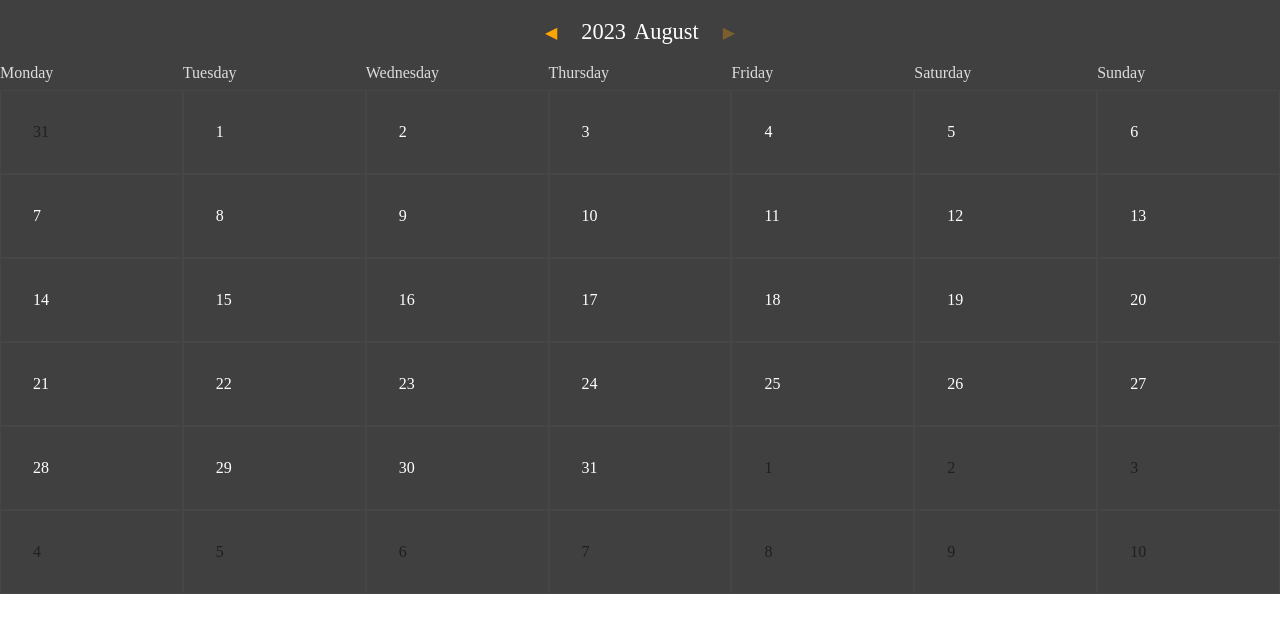
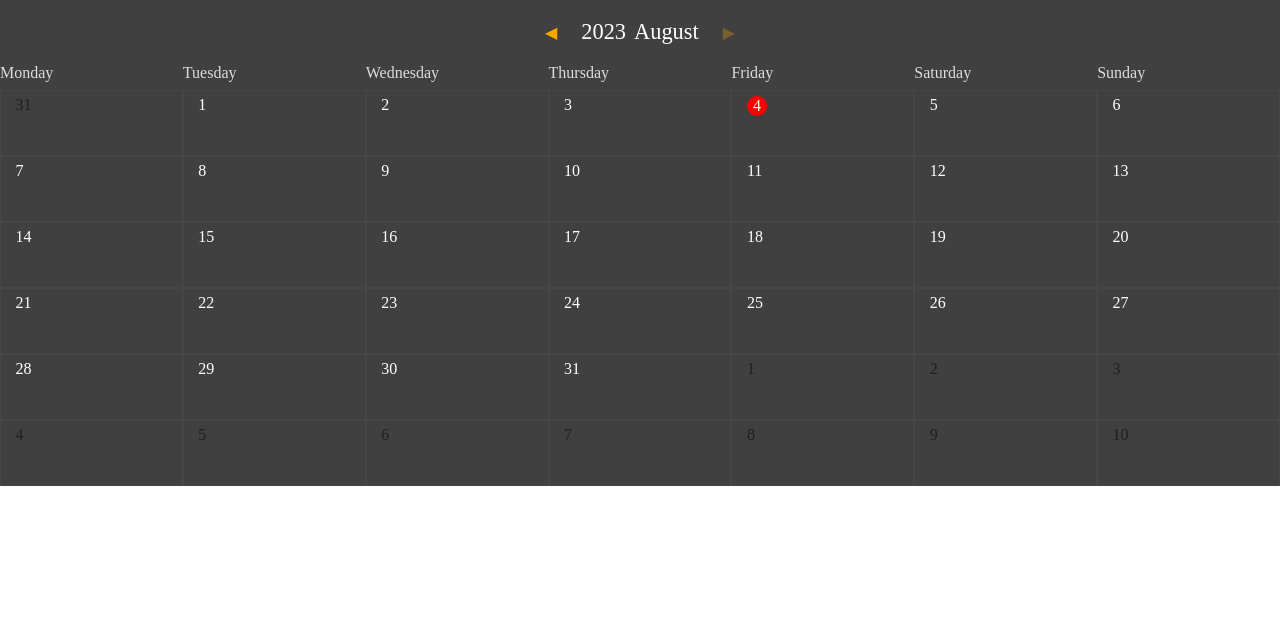
Before and after one commit to almasiwe11/BudgetTracker, a React (Vite) app: page / in a window 1280 px wide. Shown: the top 632 px of the page. Built offline with nearby package versions, Linux system fonts and the light colour scheme.

Commit message:
add today red visua

```diff
--- a/src/DayCell.jsx
+++ b/src/DayCell.jsx
@@ -1,12 +1,14 @@
 import React from "react";
-import { sub, format, isSameMonth } from "date-fns";
+import { sub, format, isSameMonth, isSameDay } from "date-fns";
 const DayCell = ({ day, today }) => {
   const formattedDay = format(day, "d");
   const wrongMonth = !isSameMonth(today, day);
+  let markToday;
+  if (isSameDay(new Date(), day)) markToday = true;
 
   return (
-    <div className={`dayCell ${wrongMonth && "wrongMonth"}`}>
-      {formattedDay}
+    <div className={`dayCell ${wrongMonth && "wrongMonth"} `}>
+      <div className={`${markToday && "today"} dayNumber`}> {formattedDay}</div>
     </div>
   );
 };
--- a/src/index.css
+++ b/src/index.css
@@ -20,9 +20,25 @@
 }
 
 .dayCell {
+  position: relative;
   border: 1px solid var(--color-border);
   padding: 2rem;
   color: white;
+}
+
+.today {
+  background-color: red;
+  border-radius: 50%;
+  aspect-ratio: 1/1;
+  height: 20px;
+}
+
+.dayNumber {
+  position: absolute;
+  top: 8%;
+  left: 8%;
+  display: grid;
+  place-content: center;
 }
 
 .header {
```
